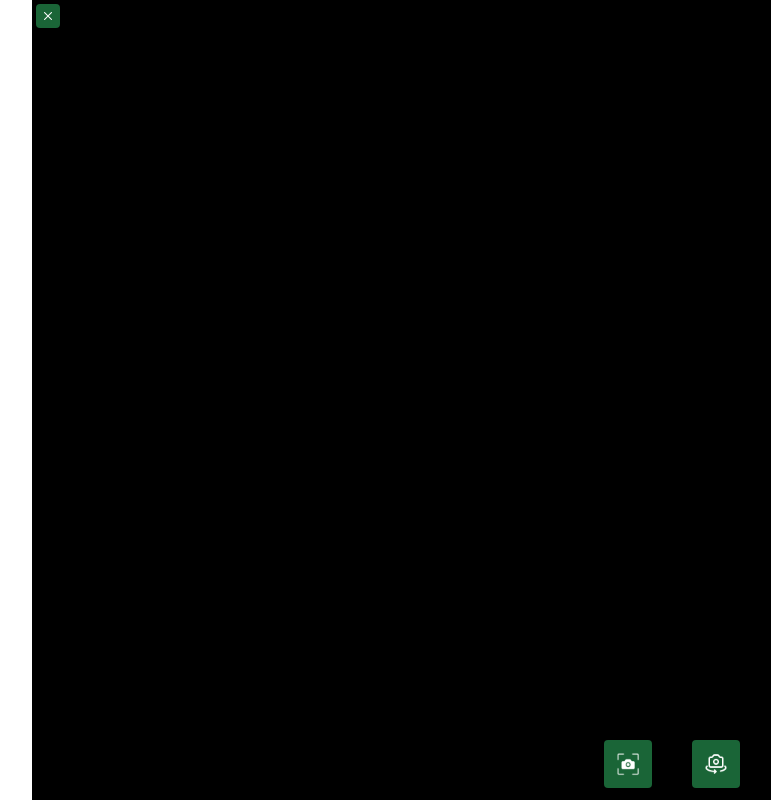
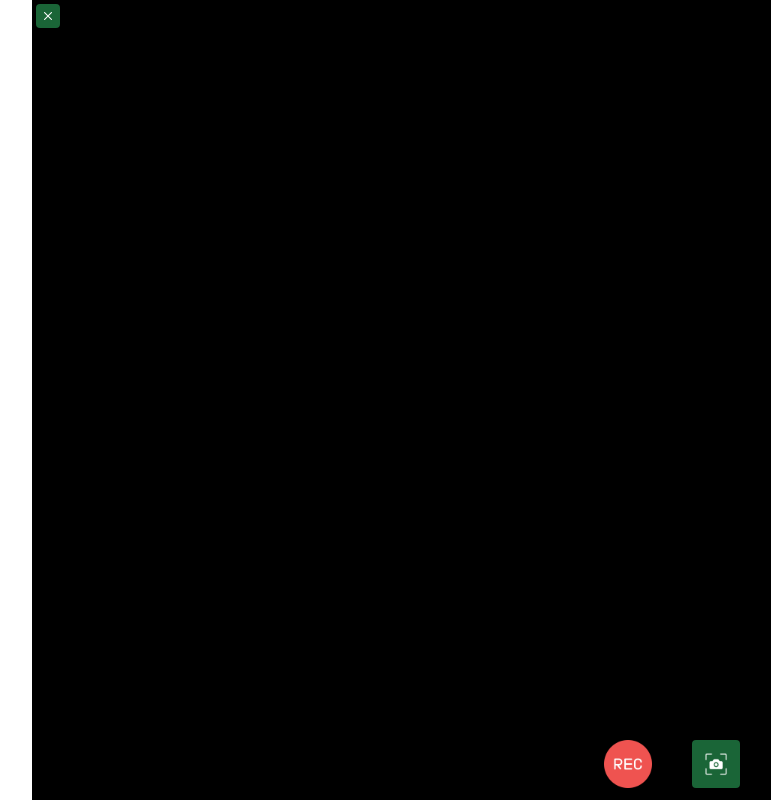
Before and after one commit to seifmahmoud44/eyes-login, a React (Vite) app: page /request/1 in a window 1280 px wide. Both pictures are taken after a click on the element 604 px from the left and 64 px from the top of the page. Shown: the whole page, without its empty margins (29-800 px from the left). Built offline with nearby package versions, Linux system fonts and the light colour scheme; no server answers.

Commit message:
fix : cam flip and rexord button

```diff
--- a/src/components/CameraCapture.jsx
+++ b/src/components/CameraCapture.jsx
@@ -99,8 +99,7 @@ const CameraCapture = ({ setUploadFile, setCamModel }) => {
         />
       </div>
       <div className="mb-3 absolute left-1/2 bottom-0 -translate-x-1/2 flex gap-10 w-full justify-center">
-        {console.log(isRecording)}
-        {!isRecording && (
+        {!isRecording && isMobile && (
           <div
             onClick={flipCamera}
             className="bg-[#1A6537] p-3 flex justify-center items-center rounded cursor-pointer hover:scale-110 transition-all relative z-10"
@@ -123,7 +122,7 @@ const CameraCapture = ({ setUploadFile, setCamModel }) => {
           </div>
         )}
 
-        {!isRecording && isMobile && (
+        {!isRecording && (
           <img
             onClick={startRecording}
             src={rec}
--- a/src/index.css
+++ b/src/index.css
@@ -11,7 +11,7 @@
 
 .container {
   display: flex;
-
+  width: 46px;
   align-items: center;
   justify-content: center;
   padding: 15px;
```
